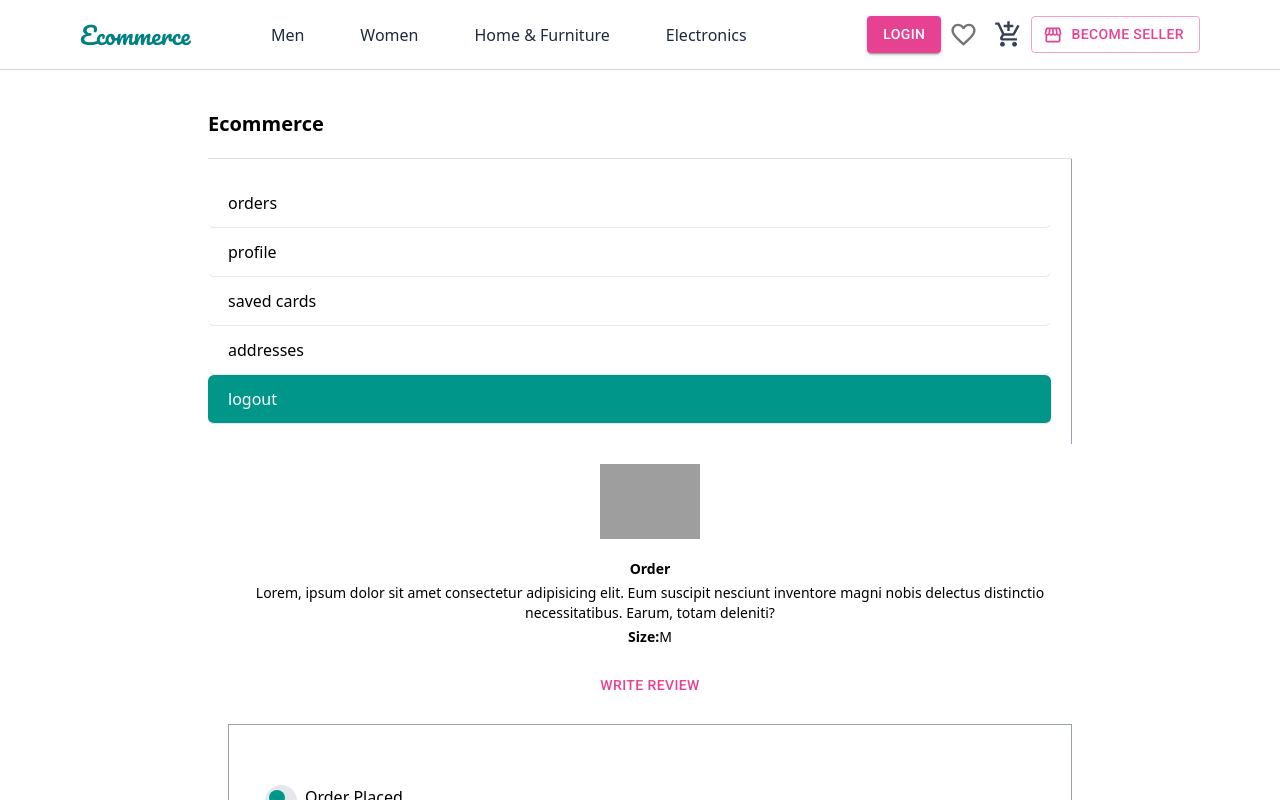
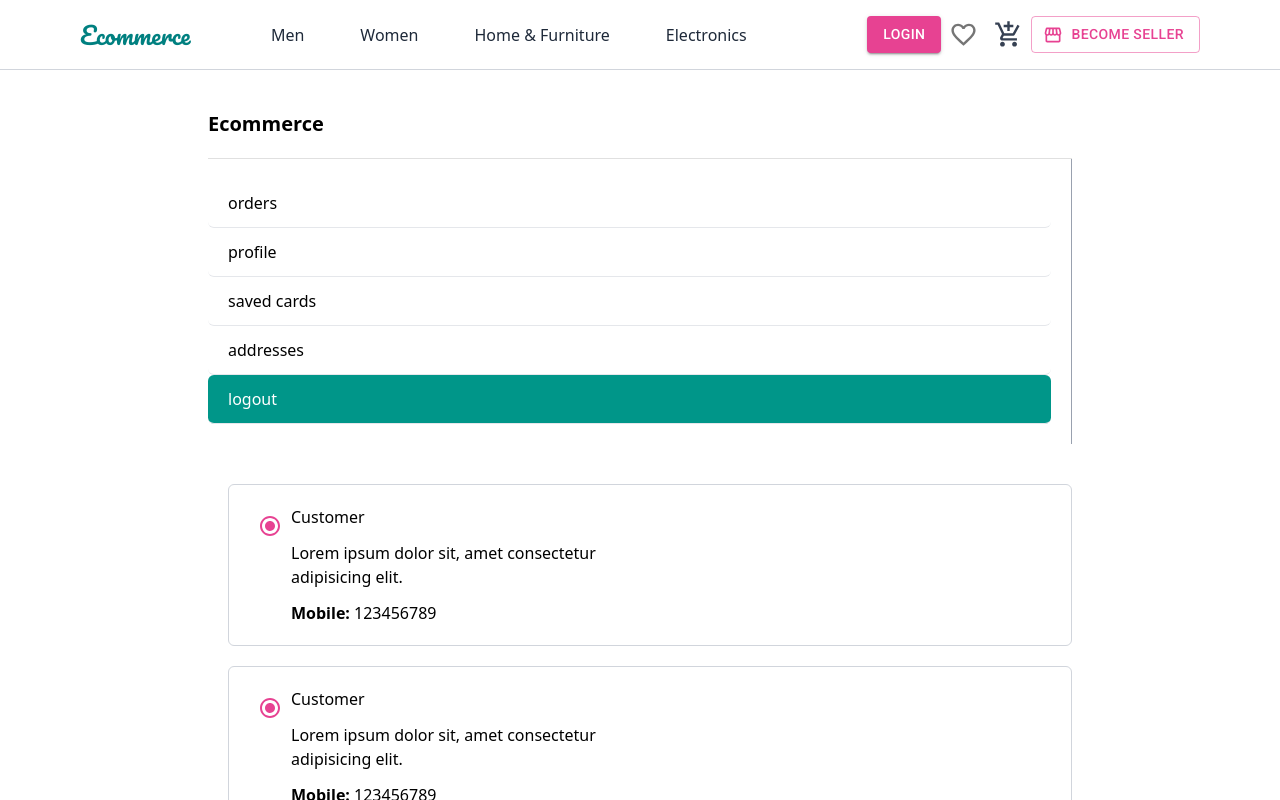
Before and after one commit to cristianalvarez1404/ecommerce-react, a React (Vite) app: page / in a window 1280 px wide. Shown: the top 800 px of the page. Built offline with nearby package versions, Linux system fonts and the light colour scheme; grey boxes are pictures that could not be loaded; some icons are missing.

Commit message:
user details page

```diff
--- a/src/App.tsx
+++ b/src/App.tsx
@@ -10,6 +10,7 @@ import Review from "./customer/pages/review/Review";
 import Cart from "./customer/pages/cart/Cart";
 import Checkout from "./customer/pages/checkout/Checkout";
 import Account from "./customer/pages/account/Account";
+import UserDetails from "./customer/pages/account/UserDetails";
 
 function App() {
   return (
--- /dev/null
+++ b/src/component/ProfileFieldCard.tsx
@@ -0,0 +1,14 @@
+import { Divider } from "@mui/material";
+import React from "react";
+
+const ProfileFieldCard = ({ value, keys }: { keys: string; value: string }) => {
+  return (
+    <div className="p-5 flex items-center bg-slate-50">
+      <p className="w-20 lg:w-36 px-5">{keys}</p>
+      <Divider orientation="vertical" flexItem />
+      <p className="pl-4 lg:pl-10 font-semibold lg:text-lg">{value}</p>
+    </div>
+  );
+};
+
+export default ProfileFieldCard;
--- a/src/customer/pages/account/Account.tsx
+++ b/src/customer/pages/account/Account.tsx
@@ -3,6 +3,8 @@ import React from "react";
 import { useLocation, useNavigate } from "react-router-dom";
 import Orders from "./Orders";
 import OrderDetails from "./OrderDetails";
+import UserDetails from "./UserDetails";
+import Address from "./Address";
 
 const menu = [
   { name: "orders", path: "/account/orders" },
@@ -42,7 +44,9 @@ const Account = () => {
         </section>
         <section className="right lg:cols-span-2 lg:pl-5 py-5">
           {/* <Orders /> */}
-          <OrderDetails />
+          {/* <OrderDetails /> */}
+          {/* <UserDetails /> */}
+          <Address />
         </section>
       </div>
     </div>
--- /dev/null
+++ b/src/customer/pages/account/Address.tsx
@@ -0,0 +1,14 @@
+import React from "react";
+import UserAddressCard from "./UserAddressCard";
+
+const Address = () => {
+  return (
+    <div className="space-y-3">
+      {[1, 1, 1, 1, 1].map(() => (
+        <UserAddressCard />
+      ))}
+    </div>
+  );
+};
+
+export default Address;
--- a/src/customer/pages/account/OrderDetails.tsx
+++ b/src/customer/pages/account/OrderDetails.tsx
@@ -1,7 +1,8 @@
-import { Box, Button } from "@mui/material";
+import { Box, Button, Divider } from "@mui/material";
 import React from "react";
 import { useNavigate } from "react-router-dom";
 import OrderStepper from "./OrderStepper";
+import { Payments } from "@mui/icons-material";
 
 const OrderDetails = () => {
   const navigate = useNavigate();
@@ -34,6 +35,55 @@ const OrderDetails = () => {
       <section className="border border-gray-400 p-5">
         <OrderStepper orderStatus={"SHIPPED"} />
       </section>
+      <div className="border border-gray-400 p-5">
+        <h1 className="font-bold pb-3">Delivery Address</h1>
+        <div className="text-sm space-y-2">
+          <div className="flex gap-5 font-medium">
+            <p>Joe</p>
+            <Divider flexItem orientation="vertical" />
+            <p>{9283834840}</p>
+          </div>
+          <p>Somewhere, in a street 78 - 5055</p>
+        </div>
+      </div>
+      <div className="border border-gray-400 space-y-4">
+        <div className="flex justify-between text-sm pt-5 px-5">
+          <div className="space-y-1">
+            <p className="font-bold">Total item price</p>
+            <p>
+              You saved{" "}
+              <span className="text-green-500 font-medium text-xs">
+                $123 on this item
+              </span>
+            </p>
+          </div>
+          <p className="font-medium">$123.00</p>
+        </div>
+        <div className="px-5">
+          <div className="bg-teal-50 px-5 py-2 text-xs font-medium flex items-center gap-3">
+            <Payments />
+            <p>Pay on delivery</p>
+          </div>
+        </div>
+        <Divider />
+        <div className="px-5 pb-5">
+          <p className="text-xs">
+            <strong>Sold by : </strong>Joe
+          </p>
+        </div>
+        <div className="p-10">
+          <Button
+            disabled={true}
+            color="error"
+            sx={{ py: "0.7rem" }}
+            className=""
+            variant="outlined"
+            fullWidth
+          >
+            {true ? "Order canceled" : "Cancel Order"}
+          </Button>
+        </div>
+      </div>
     </Box>
   );
 };
--- /dev/null
+++ b/src/customer/pages/account/UserAddressCard.tsx
@@ -0,0 +1,29 @@
+import { Radio } from "@mui/material";
+import React from "react";
+
+const UserAddressCard = () => {
+  const handleChange = (e) => {};
+  return (
+    <div className="flex mt-5 p-5 border border-gray-300 rounded-md">
+      <div>
+        <Radio
+          checked={true}
+          onChange={handleChange}
+          value=""
+          name="radio-button"
+        />
+      </div>
+      <div className="space-y-3">
+        <h1>Customer</h1>
+        <p className="w-[320px]">
+          Lorem ipsum dolor sit, amet consectetur adipisicing elit.
+        </p>
+        <p>
+          <strong>Mobile: </strong> 123456789
+        </p>
+      </div>
+    </div>
+  );
+};
+
+export default UserAddressCard;
--- /dev/null
+++ b/src/customer/pages/account/UserDetails.tsx
@@ -0,0 +1,24 @@
+import React from "react";
+import ProfileFieldCard from "../../../component/ProfileFieldCard";
+import { Divider } from "@mui/material";
+
+const UserDetails = () => {
+  return (
+    <div className="flex justify-center py-10">
+      <div className="w-full lg:w-[70%]">
+        <div className="flex items-center pb-3 justify-between">
+          <h1 className="text-2xl font-bold text-gray-600">Personal Details</h1>
+        </div>
+        <div className="space-y-5">
+          <ProfileFieldCard keys="Name" value={"Joe"} />
+          <Divider />
+          <ProfileFieldCard keys="Email" value={"email@email.com"} />
+          <Divider />
+          <ProfileFieldCard keys="Mobile" value={"123456789"} />
+        </div>
+      </div>
+    </div>
+  );
+};
+
+export default UserDetails;
```
